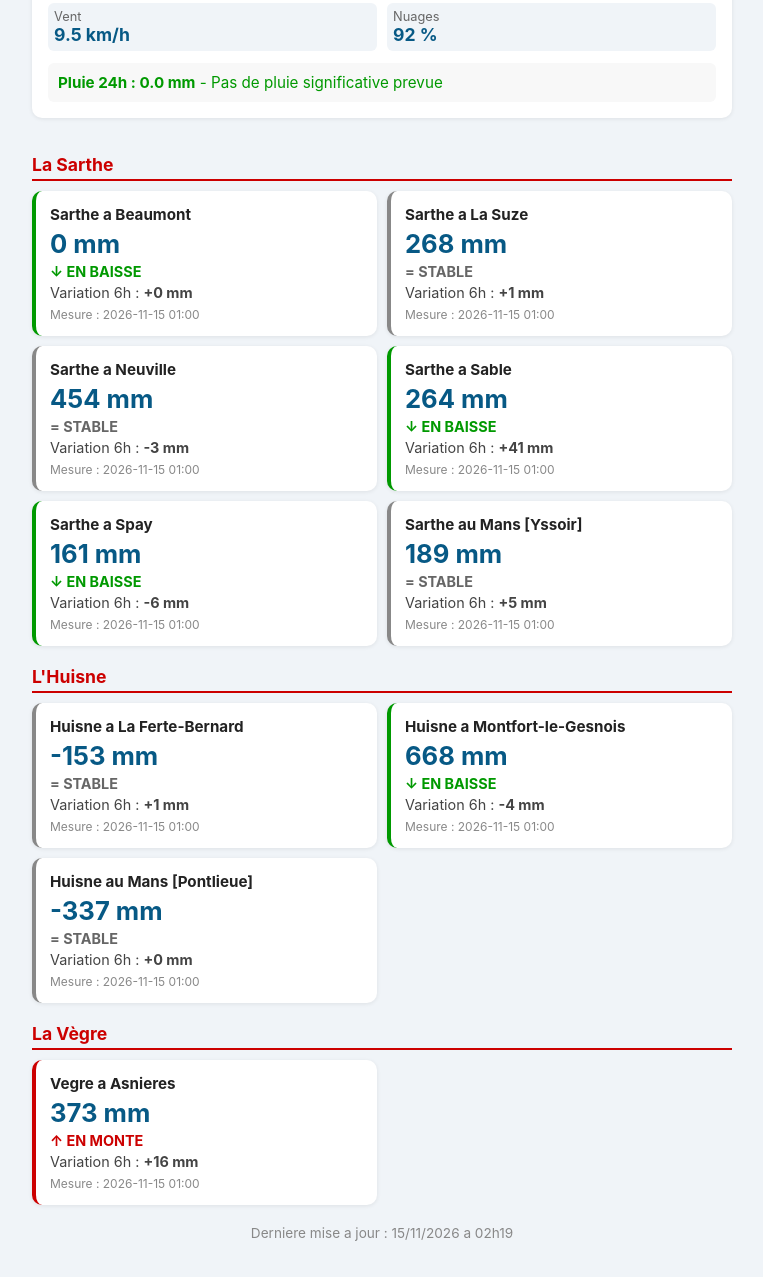
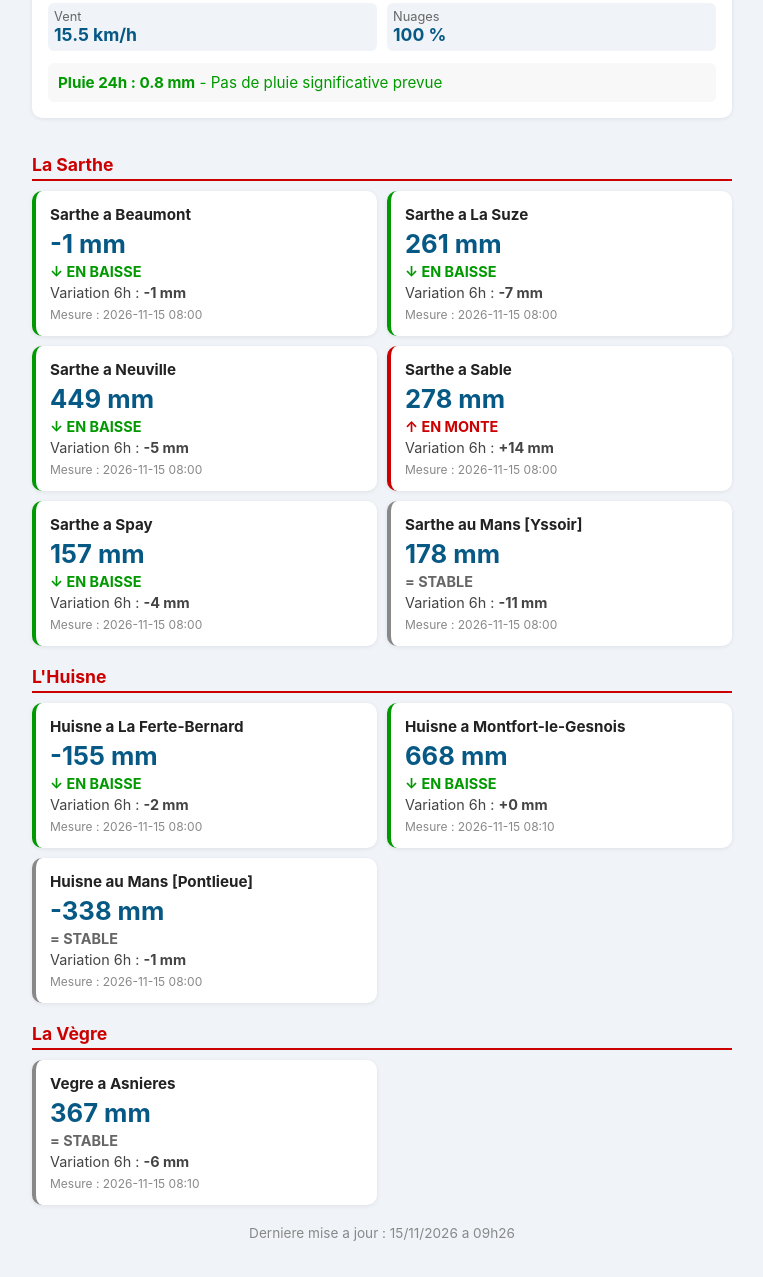
Before and after one commit to abdelziane979-eng/alerte-peche-sarthe, a plain HTML site: page index.html in a window 1280 px wide. Shown: the part 235-1512 px from the top of the page, without its empty margins (258-1021 px from the left). Drawn offline with Linux system fonts and the light colour scheme.

Commit message:
MAJ auto

```diff
--- a/index.html
+++ b/index.html
@@ -63,86 +63,86 @@
         <div class="meteo">
             <h2>Meteo au Mans</h2>
             <div class="meteo-grid">
-                <div class="meteo-item"><span class="label">Temperature</span><span class="valeur">6.2 C</span></div>
-                <div class="meteo-item"><span class="label">Pression</span><span class="valeur">1002 hPa</span></div>
-                <div class="meteo-item"><span class="label">Vent</span><span class="valeur">9.5 km/h</span></div>
-                <div class="meteo-item"><span class="label">Nuages</span><span class="valeur">92 %</span></div>
+                <div class="meteo-item"><span class="label">Temperature</span><span class="valeur">11.1 C</span></div>
+                <div class="meteo-item"><span class="label">Pression</span><span class="valeur">998 hPa</span></div>
+                <div class="meteo-item"><span class="label">Vent</span><span class="valeur">15.5 km/h</span></div>
+                <div class="meteo-item"><span class="label">Nuages</span><span class="valeur">100 %</span></div>
             </div>
             <div class="pluie" style="color: #090;">
-                <strong>Pluie 24h : 0.0 mm</strong> - Pas de pluie significative prevue
+                <strong>Pluie 24h : 0.8 mm</strong> - Pas de pluie significative prevue
             </div>
         </div>
 <h2 class="riviere">La Sarthe</h2><div class="stations">
             <div class="station tend-baisse">
                 <div class="station-nom">Sarthe a Beaumont</div>
-                <div class="station-hauteur">0 mm</div>
+                <div class="station-hauteur">-1 mm</div>
                 <div class="station-tend">↓ EN BAISSE</div>
-                <div class="var">Variation 6h : <strong>+0 mm</strong></div>
-                <div class="station-maj">Mesure : 2026-11-15 01:00</div>
-            </div>
-            <div class="station tend-stable">
-                <div class="station-nom">Sarthe a La Suze</div>
-                <div class="station-hauteur">268 mm</div>
-                <div class="station-tend">= STABLE</div>
-                <div class="var">Variation 6h : <strong>+1 mm</strong></div>
-                <div class="station-maj">Mesure : 2026-11-15 01:00</div>
-            </div>
-            <div class="station tend-stable">
-                <div class="station-nom">Sarthe a Neuville</div>
-                <div class="station-hauteur">454 mm</div>
-                <div class="station-tend">= STABLE</div>
-                <div class="var">Variation 6h : <strong>-3 mm</strong></div>
-                <div class="station-maj">Mesure : 2026-11-15 01:00</div>
+                <div class="var">Variation 6h : <strong>-1 mm</strong></div>
+                <div class="station-maj">Mesure : 2026-11-15 08:00</div>
             </div>
             <div class="station tend-baisse">
+                <div class="station-nom">Sarthe a La Suze</div>
+                <div class="station-hauteur">261 mm</div>
+                <div class="station-tend">↓ EN BAISSE</div>
+                <div class="var">Variation 6h : <strong>-7 mm</strong></div>
+                <div class="station-maj">Mesure : 2026-11-15 08:00</div>
+            </div>
+            <div class="station tend-baisse">
+                <div class="station-nom">Sarthe a Neuville</div>
+                <div class="station-hauteur">449 mm</div>
+                <div class="station-tend">↓ EN BAISSE</div>
+                <div class="var">Variation 6h : <strong>-5 mm</strong></div>
+                <div class="station-maj">Mesure : 2026-11-15 08:00</div>
+            </div>
+            <div class="station tend-montee">
                 <div class="station-nom">Sarthe a Sable</div>
-                <div class="station-hauteur">264 mm</div>
-                <div class="station-tend">↓ EN BAISSE</div>
-                <div class="var">Variation 6h : <strong>+41 mm</strong></div>
-                <div class="station-maj">Mesure : 2026-11-15 01:00</div>
+                <div class="station-hauteur">278 mm</div>
+                <div class="station-tend">↑ EN MONTE</div>
+                <div class="var">Variation 6h : <strong>+14 mm</strong></div>
+                <div class="station-maj">Mesure : 2026-11-15 08:00</div>
             </div>
             <div class="station tend-baisse">
                 <div class="station-nom">Sarthe a Spay</div>
-                <div class="station-hauteur">161 mm</div>
+                <div class="station-hauteur">157 mm</div>
                 <div class="station-tend">↓ EN BAISSE</div>
-                <div class="var">Variation 6h : <strong>-6 mm</strong></div>
-                <div class="station-maj">Mesure : 2026-11-15 01:00</div>
+                <div class="var">Variation 6h : <strong>-4 mm</strong></div>
+                <div class="station-maj">Mesure : 2026-11-15 08:00</div>
             </div>
             <div class="station tend-stable">
                 <div class="station-nom">Sarthe au Mans [Yssoir]</div>
-                <div class="station-hauteur">189 mm</div>
+                <div class="station-hauteur">178 mm</div>
                 <div class="station-tend">= STABLE</div>
-                <div class="var">Variation 6h : <strong>+5 mm</strong></div>
-                <div class="station-maj">Mesure : 2026-11-15 01:00</div>
+                <div class="var">Variation 6h : <strong>-11 mm</strong></div>
+                <div class="station-maj">Mesure : 2026-11-15 08:00</div>
             </div></div><h2 class="riviere">L'Huisne</h2><div class="stations">
-            <div class="station tend-stable">
+            <div class="station tend-baisse">
                 <div class="station-nom">Huisne a La Ferte-Bernard</div>
-                <div class="station-hauteur">-153 mm</div>
-                <div class="station-tend">= STABLE</div>
-                <div class="var">Variation 6h : <strong>+1 mm</strong></div>
-                <div class="station-maj">Mesure : 2026-11-15 01:00</div>
+                <div class="station-hauteur">-155 mm</div>
+                <div class="station-tend">↓ EN BAISSE</div>
+                <div class="var">Variation 6h : <strong>-2 mm</strong></div>
+                <div class="station-maj">Mesure : 2026-11-15 08:00</div>
             </div>
             <div class="station tend-baisse">
                 <div class="station-nom">Huisne a Montfort-le-Gesnois</div>
                 <div class="station-hauteur">668 mm</div>
                 <div class="station-tend">↓ EN BAISSE</div>
-                <div class="var">Variation 6h : <strong>-4 mm</strong></div>
-                <div class="station-maj">Mesure : 2026-11-15 01:00</div>
+                <div class="var">Variation 6h : <strong>+0 mm</strong></div>
+                <div class="station-maj">Mesure : 2026-11-15 08:10</div>
             </div>
             <div class="station tend-stable">
                 <div class="station-nom">Huisne au Mans [Pontlieue]</div>
-                <div class="station-hauteur">-337 mm</div>
+                <div class="station-hauteur">-338 mm</div>
                 <div class="station-tend">= STABLE</div>
-                <div class="var">Variation 6h : <strong>+0 mm</strong></div>
-                <div class="station-maj">Mesure : 2026-11-15 01:00</div>
+                <div class="var">Variation 6h : <strong>-1 mm</strong></div>
+                <div class="station-maj">Mesure : 2026-11-15 08:00</div>
             </div></div><h2 class="riviere">La Vègre</h2><div class="stations">
-            <div class="station tend-montee">
+            <div class="station tend-stable">
                 <div class="station-nom">Vegre a Asnieres</div>
-                <div class="station-hauteur">373 mm</div>
-                <div class="station-tend">↑ EN MONTE</div>
-                <div class="var">Variation 6h : <strong>+16 mm</strong></div>
-                <div class="station-maj">Mesure : 2026-11-15 01:00</div>
+                <div class="station-hauteur">367 mm</div>
+                <div class="station-tend">= STABLE</div>
+                <div class="var">Variation 6h : <strong>-6 mm</strong></div>
+                <div class="station-maj">Mesure : 2026-11-15 08:10</div>
             </div></div>
-<div class="date">Derniere mise a jour : 15/11/2026 a 02h19</div>
+<div class="date">Derniere mise a jour : 15/11/2026 a 09h26</div>
 </body>
 </html>
```
Also changed, not shown: historique_hauteurs.json.
